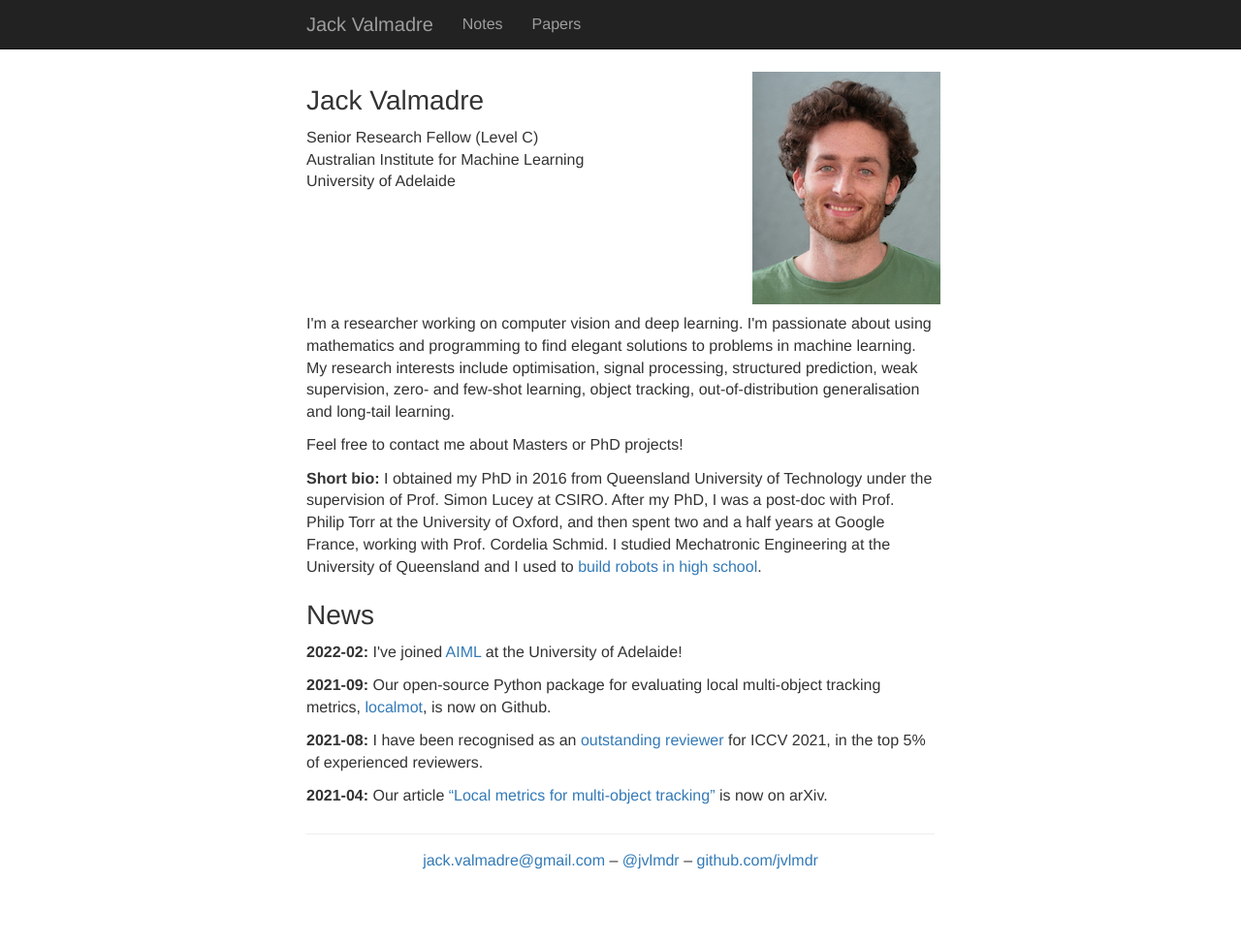
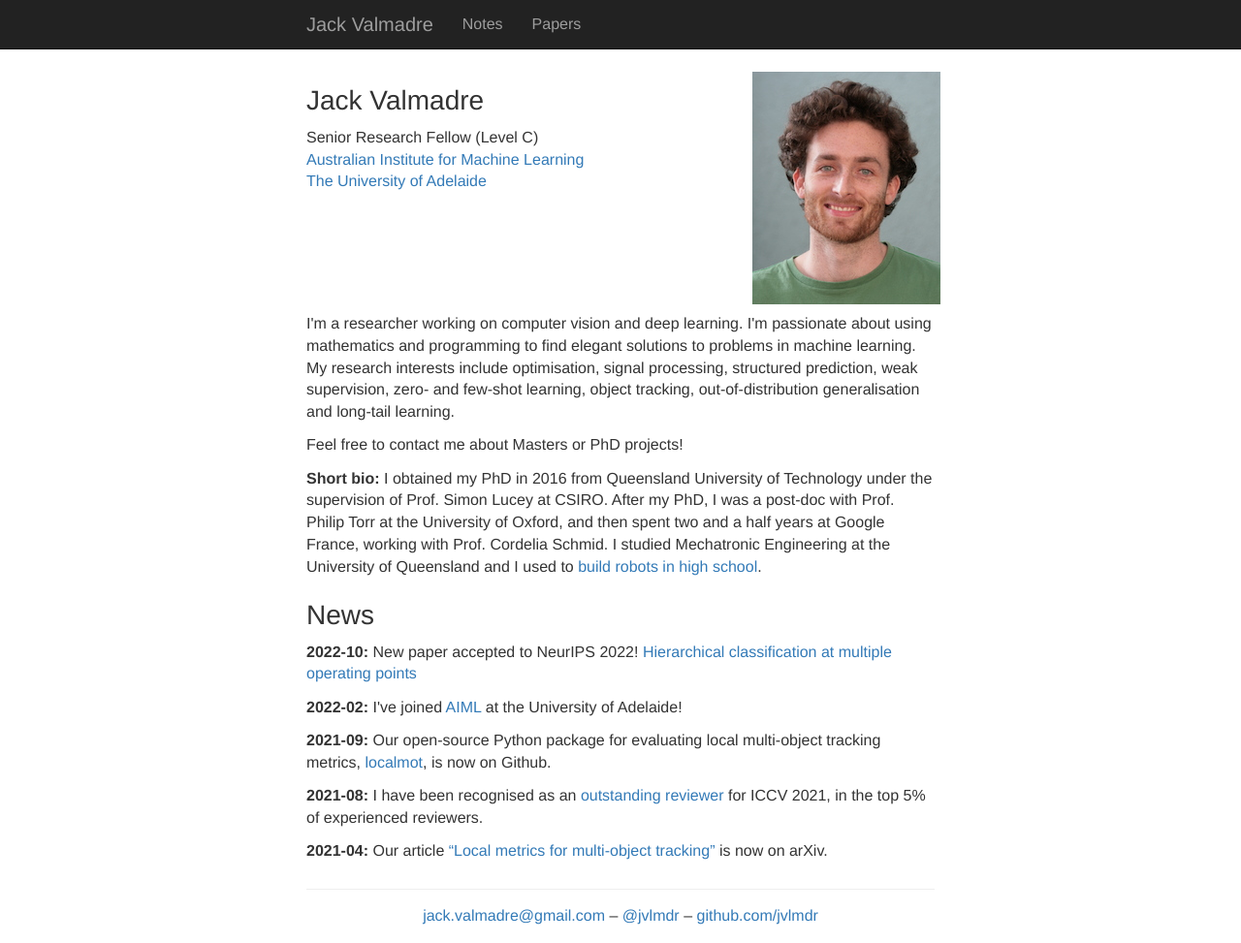
Before and after one commit to jvlmdr/jack.valmadre.net, a Jekyll site: the page built from index.html, in a window 1280 px wide and 973 px high. Shown: the whole window at 97% size. Built offline with Jekyll 4.4.1, drawn with Linux system fonts in a browser that asks for light colours; nearby versions of some CDN libraries.

Commit message:
Update index.html

```diff
--- a/index.html
+++ b/index.html
@@ -10,8 +10,8 @@ layout: default
 <h3>Jack Valmadre</h3>
 <p>
   Senior Research Fellow (Level C)<br />
-  Australian Institute for Machine Learning<br />
-  University of Adelaide
+  <a href="https://www.adelaide.edu.au/aiml/">Australian Institute for Machine Learning</a><br />
+  <a href="https://www.adelaide.edu.au/">The University of Adelaide</a>
 </p>
 </div>
 <div class="col-md-4" style="text-align: center;">
@@ -34,6 +34,7 @@ layout: default
   I studied Mechatronic Engineering at the University of Queensland and I used to <a href="https://web.archive.org/web/20210223203312/http://robocup.quantumtorque.com/de/">build robots in high school</a>.
 </p>
 <h3>News</h3>
+<p><strong>2022-10:</strong> New paper accepted to NeurIPS 2022! <a href="https://arxiv.org/abs/2210.10929">Hierarchical classification at multiple operating points</a></p>
 <p><strong>2022-02:</strong> I've joined <a href="https://www.adelaide.edu.au/aiml/">AIML</a> at the University of Adelaide!</p>
 <p><strong>2021-09:</strong> Our open-source Python package for evaluating local multi-object tracking metrics, <a href="https://github.com/google-research/localmot">localmot</a>, is now on Github.</p>
 <p><strong>2021-08:</strong> I have been recognised as an <a href="https://iccv2021.thecvf.com/outstanding-reviewers">outstanding reviewer</a> for ICCV 2021, in the top 5% of experienced reviewers.</p>
```
